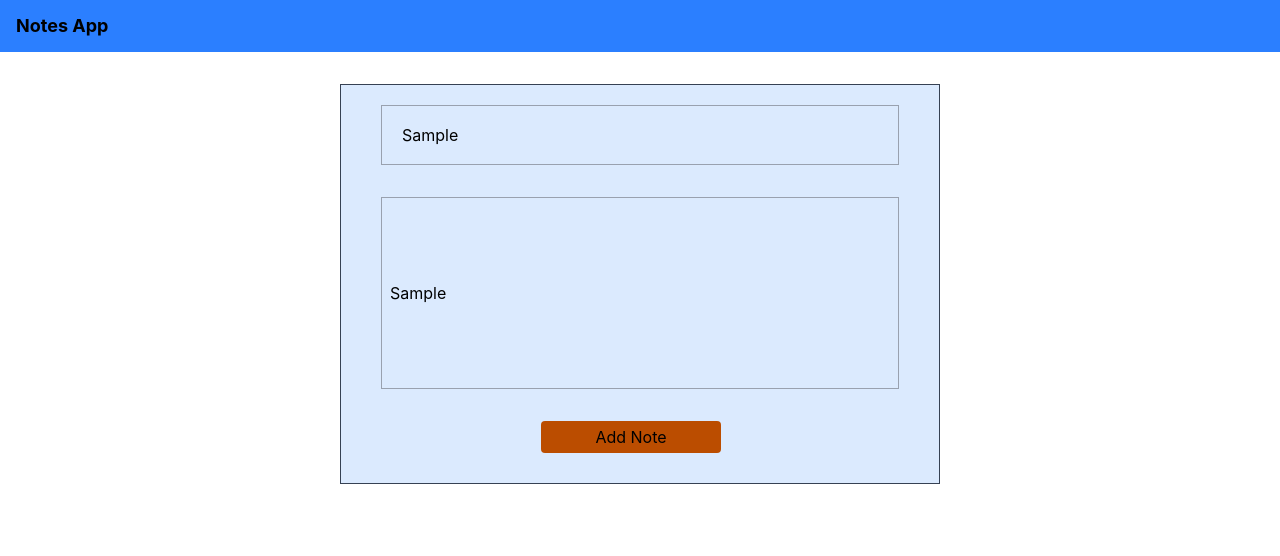
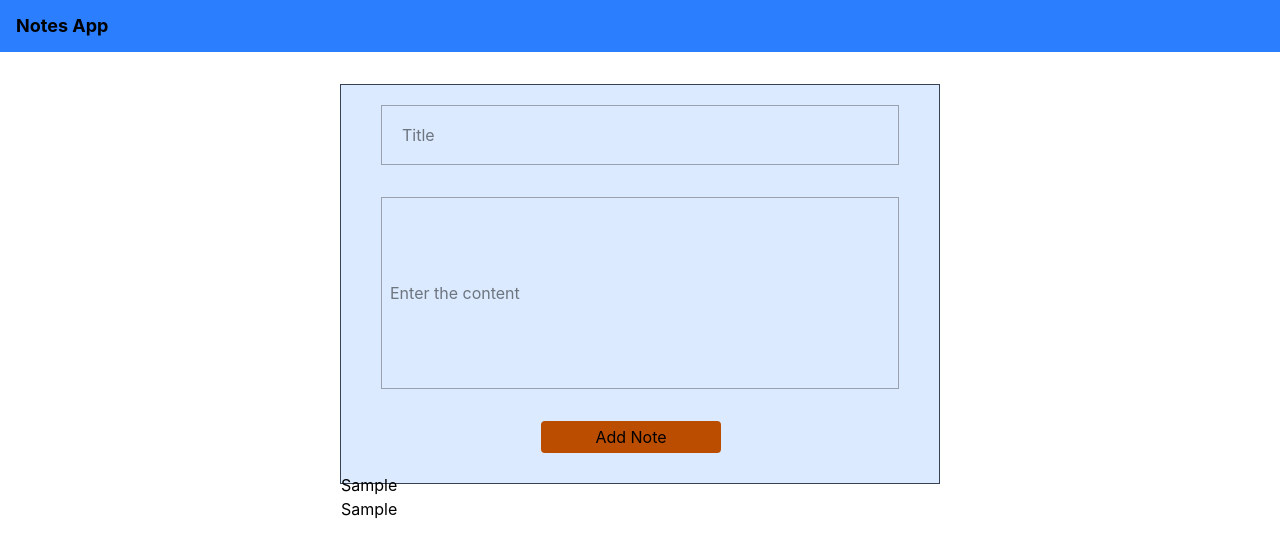
Before and after one commit to adiilmuhammad7/Notes-App, a React (Vite) app: page / in a window 1280 px wide. Both pictures are taken after typing "Sample", "Sample" into the empty fields and a click on the button "Add Note". Shown: the top 556 px of the page. Built offline with nearby package versions, Linux system fonts and the light colour scheme.

Commit message:
Add input validation like if the input already exist it will return

```diff
--- a/src/components/Notearea.jsx
+++ b/src/components/Notearea.jsx
@@ -1,22 +1,48 @@
 import { useState } from "react"
 
+function Notearea() {
 
-function Notearea(){
+    // area of input taking
+    const [title, setTitle] = useState("")
+    const [content, setContent] = useState("")
 
 
-const [title,setTitle] = useState("")
-const [content,setContent] = useState("")
+
+    //to save the notes
+    const [notes, setNotes] = useState([])
+
+
+    function addNote() {
+
+
+
+// already exist
+        const alreadyExists = notes.some(function (note) {
+            return note.title === title && note.content === content
+        })
+
+        if (alreadyExists) {
+            return
+        }
+        if (title.trim() === "" && content.trim() === "") {
+            return
+        }
+        const newNote = {
+            title: title,
+            content: content
+        }
+
+        setNotes([...notes, newNote])
+
+        setTitle("")
+        setContent("")
+    }
 
 
 
 
-    function addNote() {
-    console.log(title)
-    console.log(content)
-}
 
-
-    return(
+    return (
         <div className="border border-gray-700 w-150  mx-auto my-8 h-100 bg-blue-100">
             <div className="mt-10- px-10 py-5">
                 <input
@@ -26,7 +52,7 @@ const [content,setContent] = useState("")
                     }
                     className="w-full h-15 px-5 border border-gray-400"
                     type="text"
-                placeholder="Title"/>
+                    placeholder="Title" />
                 <input
                     value={content}
                     onChange={(event) =>
@@ -47,6 +73,21 @@ const [content,setContent] = useState("")
 
             </div>
 
+
+
+            {/* area of input displaying under the form */}
+
+            <div className="">
+                {notes.map((note) => {
+                    return (
+                        <div>
+                            <h2>{note.title}</h2>
+                            <p>{note.content}</p>
+                        </div>
+                    )
+                })}
+            </div>
+
         </div>
     )
 }
```
Lines whose indentation alone changed are shown as unchanged.
